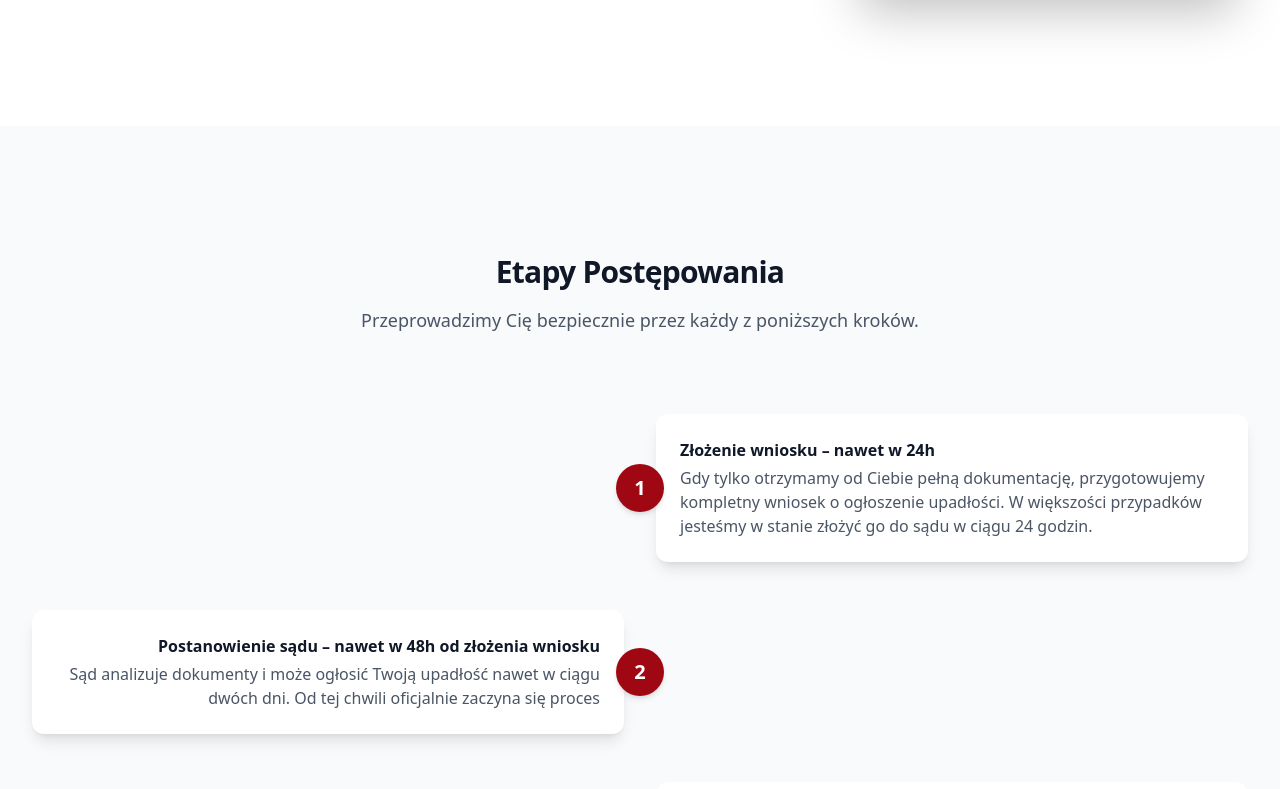
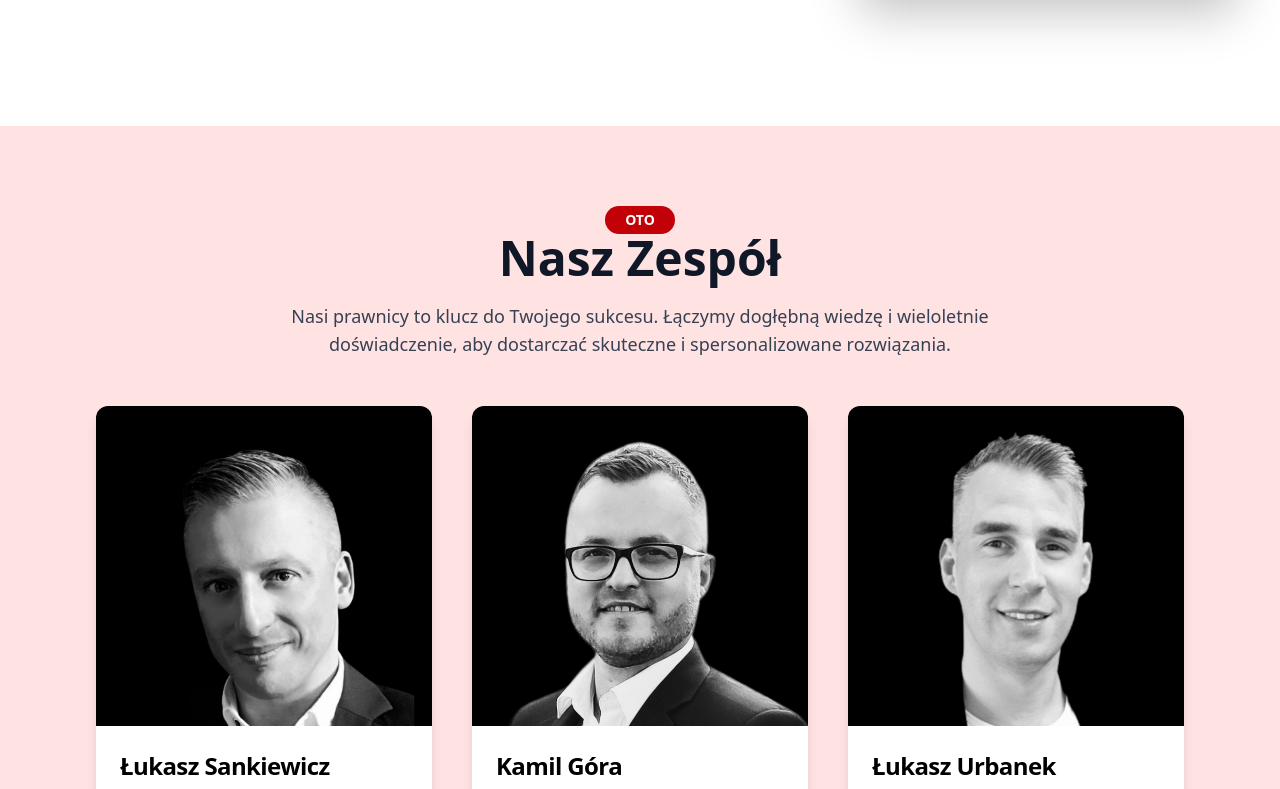
Before and after one commit to igorwisniewski/Npo, a Next.js app: page /about_us in a window 1280 px wide. Shown: the part 1290-2079 px from the top of the page. Built offline with nearby package versions, Linux system fonts and the light colour scheme.

Commit message:
Update page.tsx

```diff
--- a/src/app/about_us/page.tsx
+++ b/src/app/about_us/page.tsx
@@ -27,7 +27,6 @@ export default function AboutUs() {
             <MissionValuesSection />
 
             {/* SEKCJA 3: NASZE OSIĄGNIĘCIA */}
-            <ProcessTimeline/>
 
 
 
```
